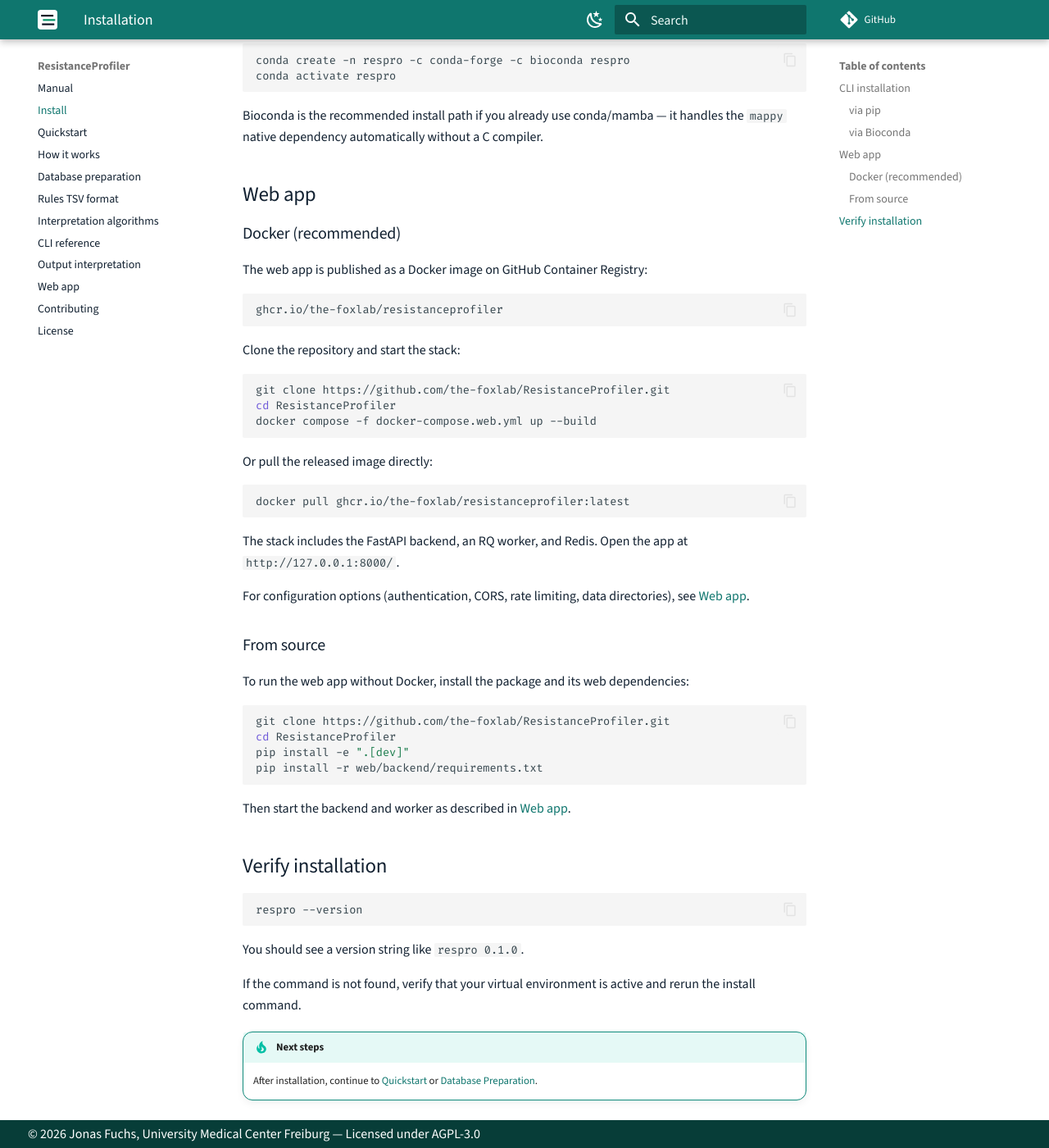
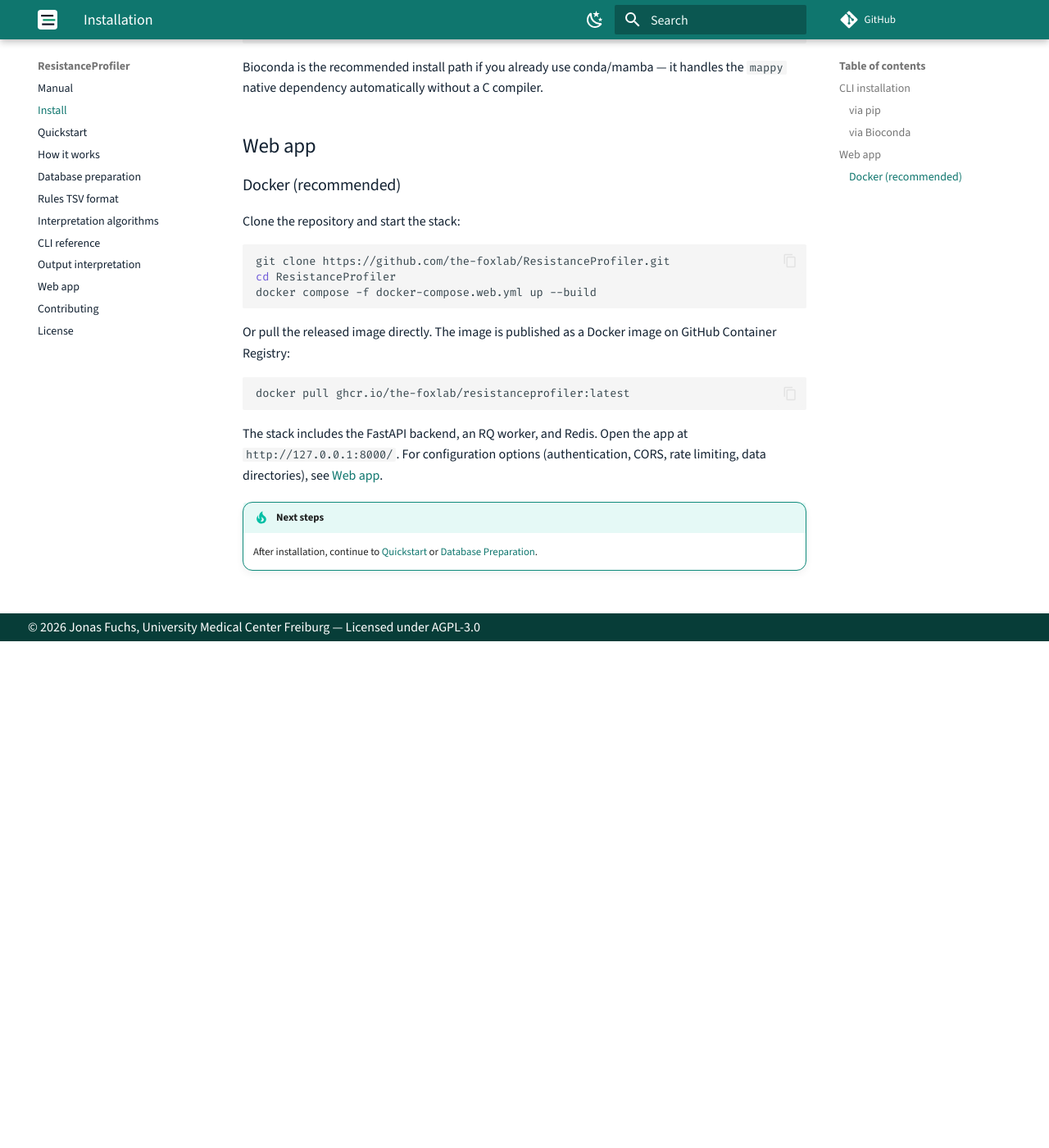
Before and after one commit to the-foxlab/ResistanceProfiler, an MkDocs documentation site: the page built from docs/docs/install.md, in a window 1280 px wide and 1400 px high, scrolled down 618 px. Shown: the whole window at 82% size. Built offline with MkDocs 1.6.1 and Material for MkDocs 9.7.7, drawn with Linux system fonts in a browser that asks for light colours; comment, search, counter and statistics services are not loaded; some of the changed text lies outside the part shown.

Commit message:
Revise installation instructions in install.md
Updated installation instructions for clarity and removed redundant sections.

````diff
--- a/docs/docs/install.md
+++ b/docs/docs/install.md
@@ -15,15 +15,10 @@ Choose the installation method that fits your use case:
 ### via pip
 
 ```bash
-pip install respro
-```
-
-For development installs, clone the repository and install editable:
-
-```bash
 git clone https://github.com/the-foxlab/ResistanceProfiler.git
 cd ResistanceProfiler
 pip install -e ".[dev]"
+respro --version
 ```
 
 ### via Bioconda
@@ -38,12 +34,6 @@ Bioconda is the recommended install path if you already use conda/mamba — it h
 ## Web app
 
 ### Docker (recommended)
-
-The web app is published as a Docker image on GitHub Container Registry:
-
-```
-ghcr.io/the-foxlab/resistanceprofiler
-```
 
 Clone the repository and start the stack:
 
@@ -53,38 +43,14 @@ cd ResistanceProfiler
 docker compose -f docker-compose.web.yml up --build
 ```
 
-Or pull the released image directly:
+Or pull the released image directly. The image is published as a Docker image on GitHub Container Registry:
 
 ```bash
 docker pull ghcr.io/the-foxlab/resistanceprofiler:latest
 ```
 
 The stack includes the FastAPI backend, an RQ worker, and Redis. Open the app at `http://127.0.0.1:8000/`.
-
 For configuration options (authentication, CORS, rate limiting, data directories), see [Web app](webapp.md).
-
-### From source
-
-To run the web app without Docker, install the package and its web dependencies:
-
-```bash
-git clone https://github.com/the-foxlab/ResistanceProfiler.git
-cd ResistanceProfiler
-pip install -e ".[dev]"
-pip install -r web/backend/requirements.txt
-```
-
-Then start the backend and worker as described in [Web app](webapp.md).
-
-## Verify installation
-
-```bash
-respro --version
-```
-
-You should see a version string like `respro 0.1.0`.
-
-If the command is not found, verify that your virtual environment is active and rerun the install command.
 
 !!! tip "Next steps"
     After installation, continue to [Quickstart](quickstart.md) or [Database Preparation](database-preparation.md).
````
Also changed, not shown: other parts of docs/docs/install.md (+1 -0 lines).
